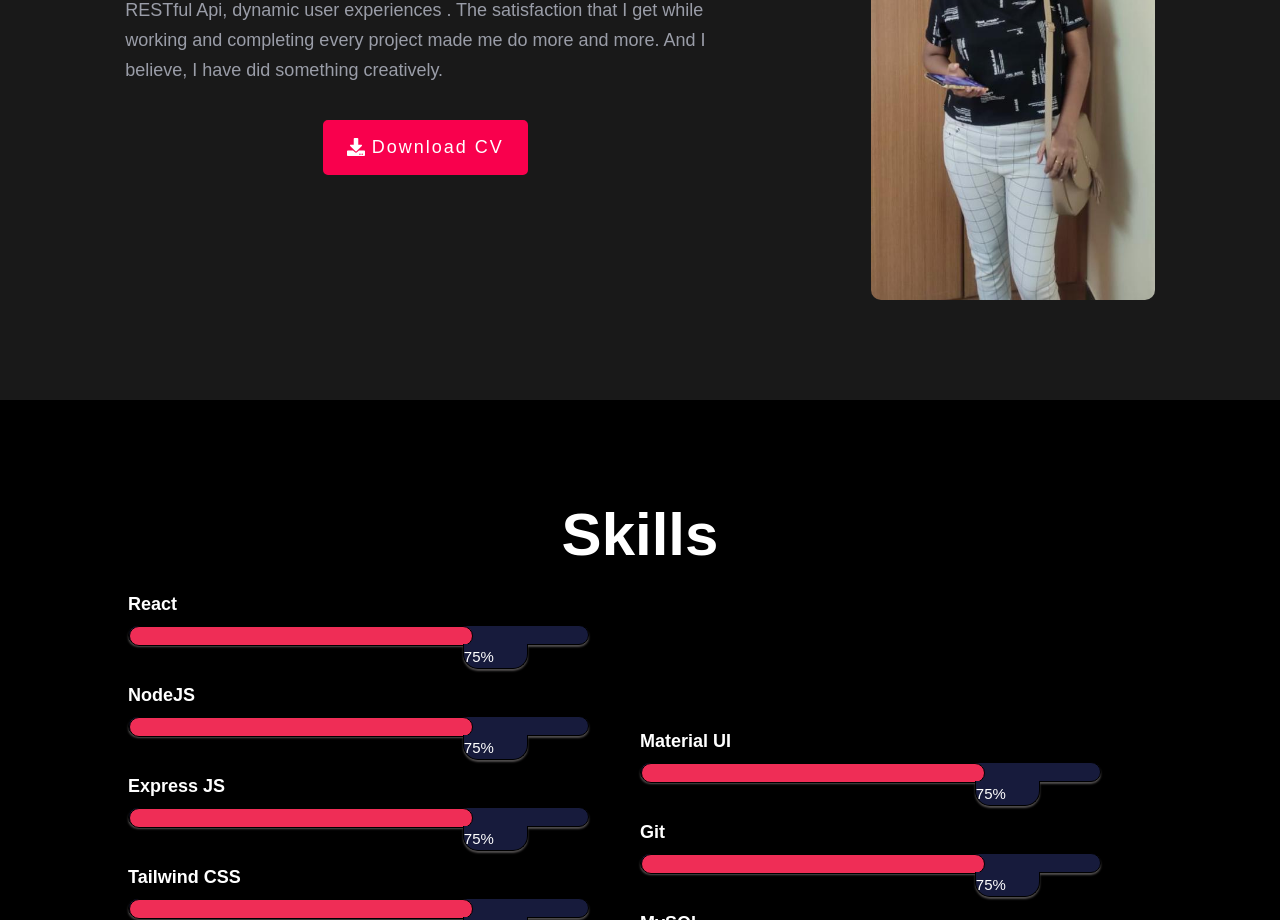
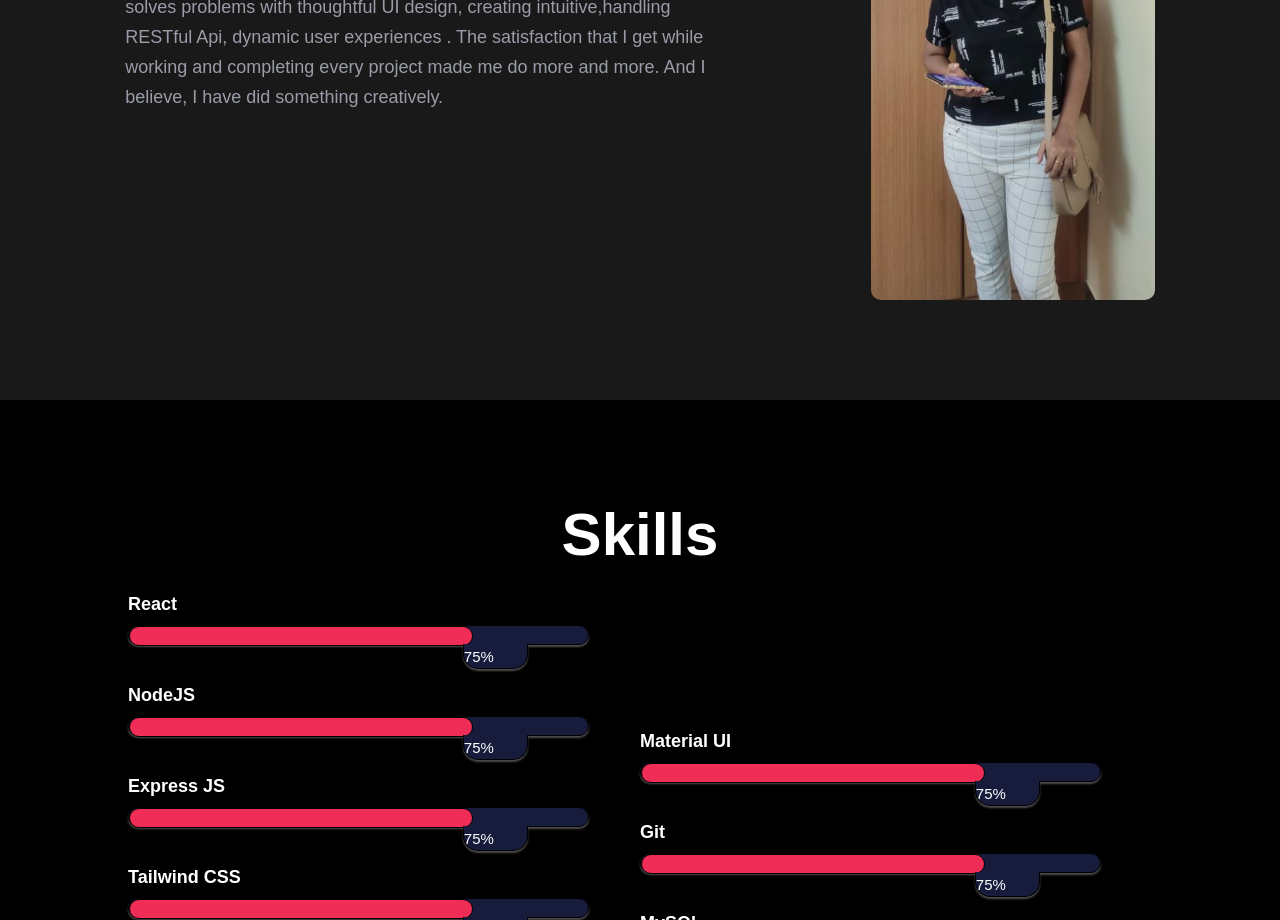
Before and after one commit to mythily-muthu/portfolio, a React (Create React App) app: page / in a window 1280 px wide. Shown: the part 1200-2120 px from the top of the page. Built offline with nearby package versions, Linux system fonts and the light colour scheme.

Commit message:
Fix: Resume link

```diff
--- a/src/About.js
+++ b/src/About.js
@@ -35,9 +35,9 @@ function About() {
               </p> */}
               <div className="about__button d__flex align__items__center">
                 {/* {resume} */}
-                <a href="https://docs.google.com/document/d/1F6wQeCvP4bgC5BOf6yTr9_OBpvbsUQ52b4qMPv1C4d0/edit?usp=sharing" target="blank">
+                {/* <a href={process.env.PUBLIC_URL + '/assets/Mythily_full_resume.pdf'} download >
                   <button className="about btn pointer"><FaDownload />Download CV</button>
-                </a>
+                </a> */}
                 {/* <a href="#">
                   <button className="about btn pointer">Hire Me</button>
                 </a> */}
```
Also changed, not shown: 1 other file (tests, documents, lock files or other folders).
